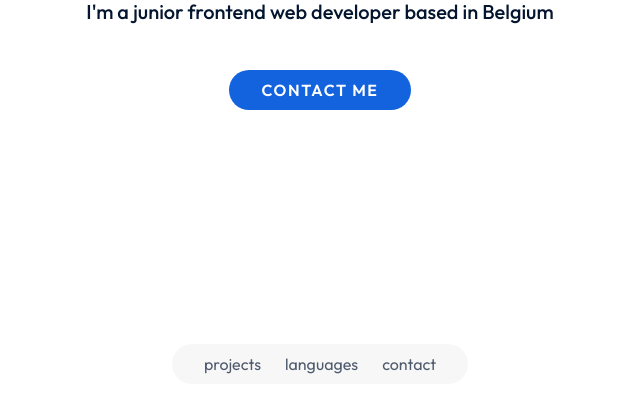
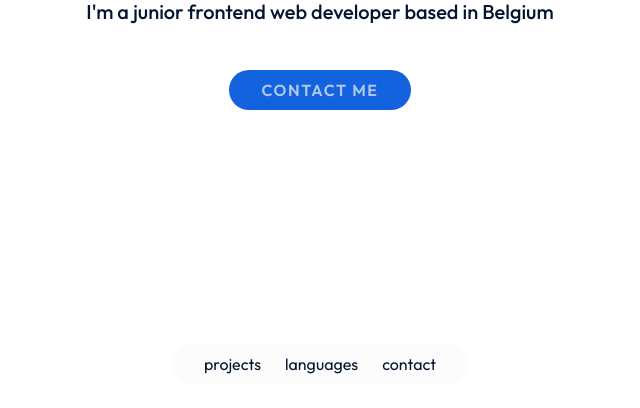
Before and after one commit to VVKDO98/portfolio-vvkdo, a website: page public/index.html in a window 1280 px wide. Shown: the part 392-800 px from the top of the page, without its empty margins (320-960 px from the left). Drawn offline with Linux system fonts and the light colour scheme.

Commit message:
Fix backdrop menu

```diff
--- a/public/index.html
+++ b/public/index.html
@@ -11,7 +11,7 @@
 <body class="w-full text-darkblue font-outfit">
     <main class="w-4/5 mx-auto">
         <header class="relative w-full h-screen flex flex-col items-center justify-center">
-            <nav class="fixed bottom-6 bg-menu py-2 px-8 rounded-full flex flex-row items-center gap-6 backdrop-blur-3xl opacity-70">
+            <nav class="fixed bottom-6 bg-menu/30 py-2 px-8 rounded-full flex flex-row items-center gap-6 backdrop-filter backdrop-blur-md">
                 <a href="#projects">projects</a>
                 <a href="#languages">languages</a>
                 <a href="#contact">contact</a>
--- a/tailwind.config.js
+++ b/tailwind.config.js
@@ -10,7 +10,7 @@ module.exports = {
       outfit: ['Outfit', 'sans-serif']
     },
     colors: {
-      'white': '#ffffff',
+      'white': 'rgba(244,244,244,0.7)',
       'darkblue': '#04152F',
       'blue': '#1363DF',
       'lightblue': '#EBF3FF',
```
Also changed, not shown: public/output.css.
